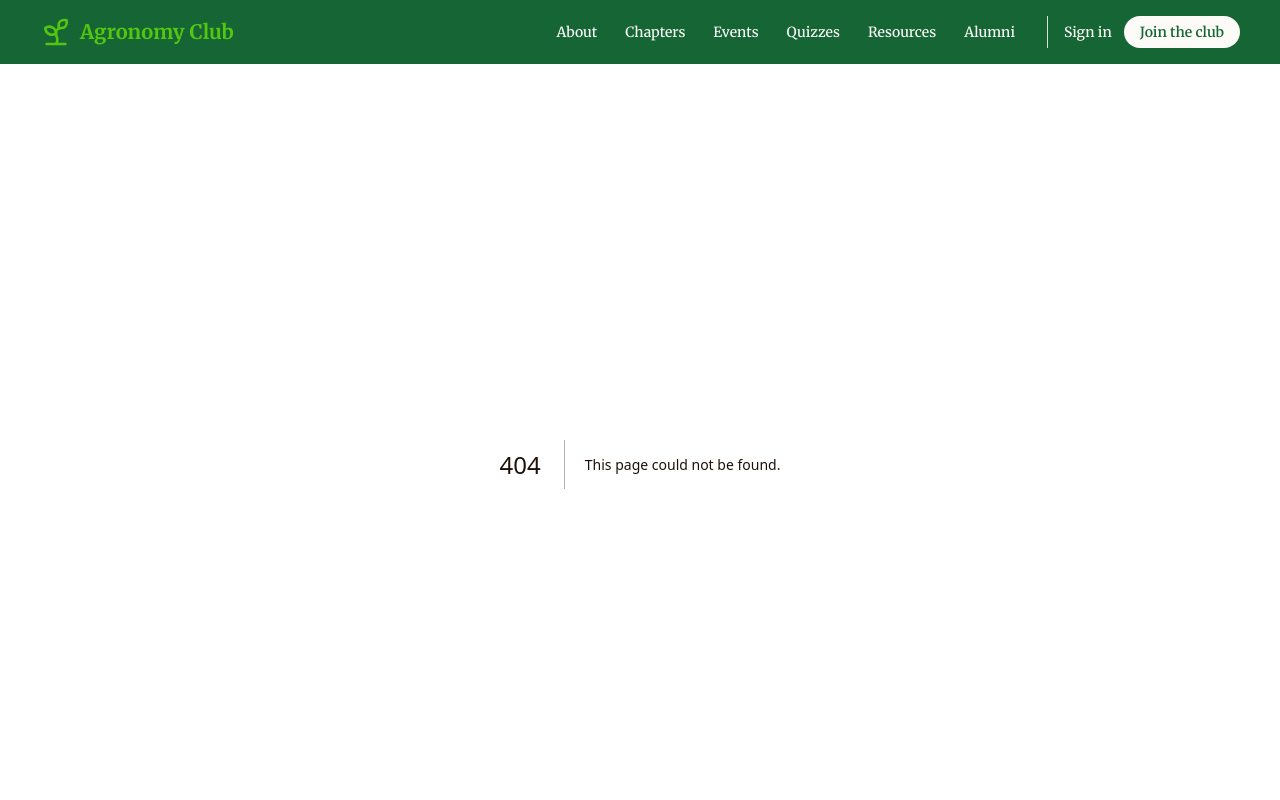
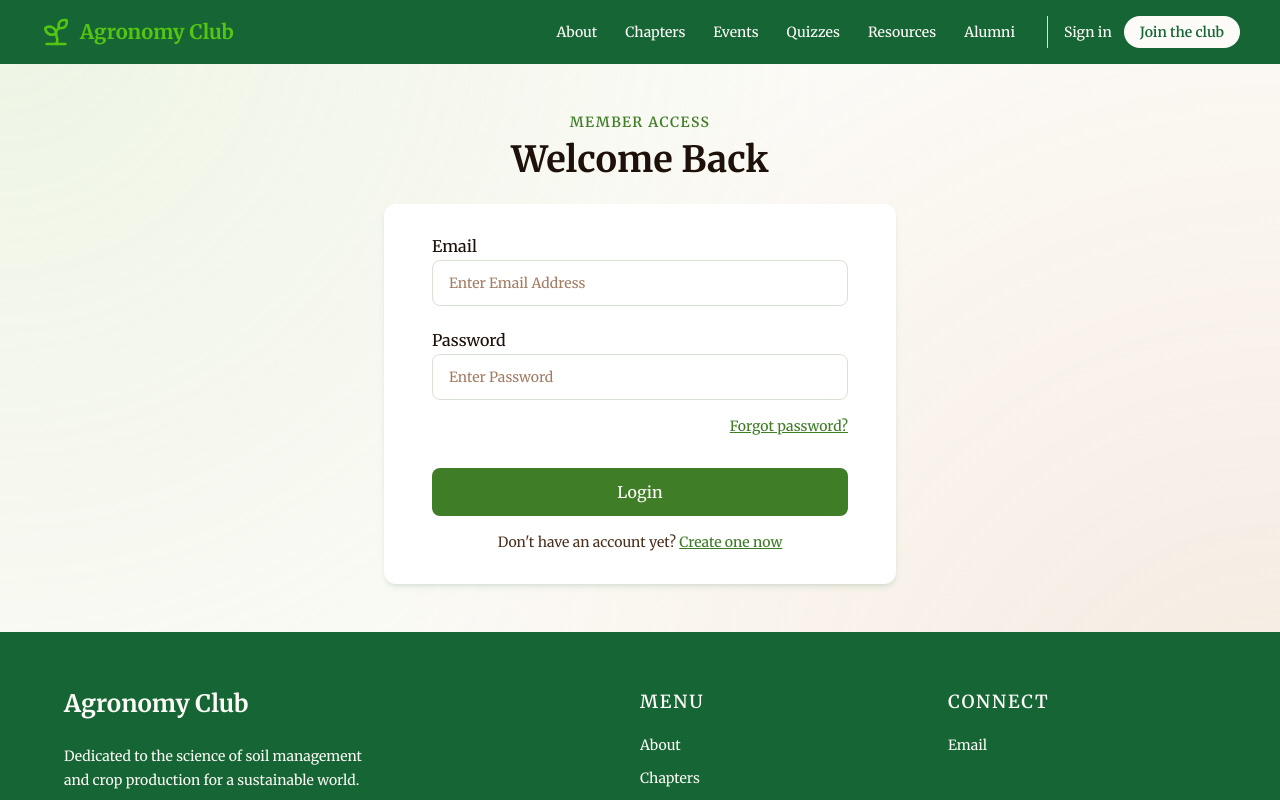
Before and after one commit to codersforcauses/agronomy-club, a Next.js app in the folder client/: page /sign-in in a window 1280 px wide. Before the commit this address had no page. Shown: the top 800 px of the page. Built offline with nearby package versions, Linux system fonts and the light colour scheme.

Commit message:
Add sign in page

```diff
--- /dev/null
+++ b/client/src/app/sign-in/page.tsx
@@ -0,0 +1,82 @@
+import Link from "next/link";
+
+export const metadata = {
+  title: "Sign In | Agronomy Club",
+  description: "Access your Agronomy Club member account.",
+};
+
+export default function SignInPage() {
+  return (
+    <section className="mx-auto max-w-3xl px-4 py-12 sm:px-6 lg:px-8">
+      <div className="flex flex-col items-center">
+        <p className="text-sm/5 font-semibold uppercase tracking-widest text-brand-green">
+          MEMBER ACCESS
+        </p>
+        <h1 className="mt-2 text-3xl/9 font-bold text-brand-text-dark sm:text-4xl/10">
+          Welcome Back
+        </h1>
+        <div className="mt-6 w-full max-w-lg rounded-xl bg-white p-6 py-8 shadow-md shadow-brand-shadow sm:px-12 sm:py-8">
+          <form>
+            <div className="space-y-6">
+              <div>
+                <label
+                  htmlFor="email"
+                  className="block text-base/5 font-medium text-brand-text-dark"
+                >
+                  Email
+                </label>
+                <input
+                  id="email"
+                  name="email"
+                  type="email"
+                  placeholder="Enter Email Address"
+                  className="mt-1 block w-full rounded-lg border border-brand-green-light px-4 py-3 text-sm text-brand-text-dark placeholder:text-brand-brown/80 focus:border-brand-green focus:outline-none focus:ring-brand-green"
+                />
+              </div>
+              <div>
+                <label
+                  htmlFor="password"
+                  className="block text-base/5 font-medium text-brand-text-dark"
+                >
+                  Password
+                </label>
+                <input
+                  id="password"
+                  name="password"
+                  type="password"
+                  placeholder="Enter Password"
+                  className="mt-1 block w-full rounded-lg border border-brand-green-light px-4 py-3 text-sm text-brand-text-dark placeholder:text-brand-brown/80 focus:border-brand-green focus:outline-none focus:ring-brand-green"
+                />
+              </div>
+            </div>
+            <div className="mt-4 text-right text-sm text-brand-text-dark">
+              <Link
+                href="/reset-password"
+                className="font-medium text-brand-green underline hover:text-brand-green-dark"
+              >
+                Forgot password?
+              </Link>
+            </div>
+            <div className="mt-8">
+              <button
+                type="submit"
+                className="w-full rounded-lg bg-brand-green px-4 py-3 text-base font-medium text-brand-surface hover:bg-brand-green-dark focus:outline-none focus:ring-2 focus:ring-brand-green focus:ring-offset-2"
+              >
+                Login
+              </button>
+            </div>
+            <p className="text-brand-text-brown mt-4 text-center text-sm">
+              Don't have an account yet?{" "}
+              <Link
+                href="/signup"
+                className="font-medium text-brand-green underline hover:text-brand-green-dark"
+              >
+                Create one now
+              </Link>
+            </p>
+          </form>
+        </div>
+      </div>
+    </section>
+  );
+}
--- a/client/src/components/ui/navbar.tsx
+++ b/client/src/components/ui/navbar.tsx
@@ -60,7 +60,7 @@ export default function Navbar() {
 
           <div className="ml-4 flex items-center gap-3 border-l border-brand-green-light pl-4">
             <Link
-              href="/auth/signin"
+              href="/sign-in"
               className="hover:brand-surface whitespace-nowrap text-sm text-brand-surface transition-colors"
             >
               Sign in
@@ -105,7 +105,7 @@ export default function Navbar() {
 
               <div className="space-y-2 border-t border-brand-green-dark px-4 py-3">
                 <Link
-                  href="/auth/signin"
+                  href="/sign-in"
                   onClick={() => setIsDropdownOpen(false)}
                   className="block text-sm text-brand-surface transition-colors hover:text-brand-surface"
                 >
```
